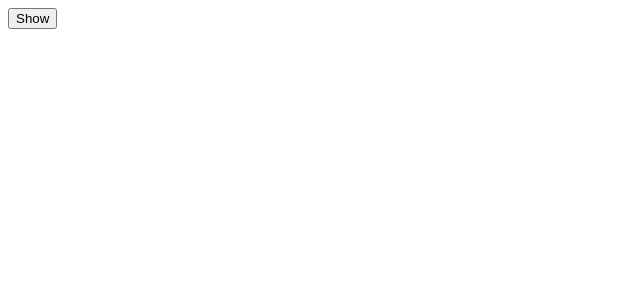
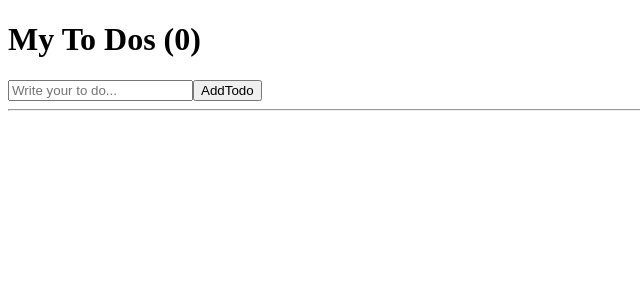
Before and after one commit to HakuNote/movieLibrary, a React (Vite) app: page / in a window 1280 px wide. Shown: the top 300 px of the page, without its empty margins (0-640 px from the left). Built offline with nearby package versions, Linux system fonts and the light colour scheme.

Commit message:
todo App

```diff
--- a/src/App.jsx
+++ b/src/App.jsx
@@ -2,30 +2,44 @@
 import Button from './Button'
 import styles from './App.module.css'
 
-const Hello = () => {
-  const byFn = () => {
-    console.log("bye :(")
+function App() {
+
+  const [toDo, setToDo] = useState("")
+  const [toDos, setToDos] = useState([])
+
+  const onChange = (event) => {
+    setToDo(event.target.value)
   }
-  const hiFn = () => {
-    console.log("created :)")
-    return byFn
+  const onSubmit = (event) => {
+    event.preventDefault()
+    if (toDo === "") {
+      return
+    }
+    setToDo("")
+    setToDos(currentArray => [...currentArray, toDo])
   }
-  useEffect(hiFn, [])
-
-  return <h3>Hello</h3>
-}
-
-function App() {
-  const [showing, setShowing] = useState(false)
-  const onClick = () => setShowing((prev) => !prev)
-
-
-
+  console.log(toDo)
 
   return (
     <div>
-      {showing ? <Hello /> : null}
-      <button onClick={onClick}>{showing ? "Hide" : "Show"}</button>
+      <h1>My To Dos ({toDos.length})</h1>
+      <form onSubmit={onSubmit}>
+        <input
+          onChange={onChange}
+          value={toDo}
+          type="text"
+          placeholder='Write your to do...'
+        />
+        <button>AddTodo</button>
+      </form>
+      <hr />
+      <ul>
+        {
+          toDos.map((item, index) => {
+            <li key={index}>{item}</li>
+          })
+        }
+      </ul>
     </div>
   )
 }
--- a/src/main.jsx
+++ b/src/main.jsx
@@ -3,7 +3,7 @@
 import App from './App'
 
 ReactDOM.createRoot(document.getElementById('root')).render(
-  <React.StrictMode>
+  <>
     <App />
-  </React.StrictMode>,
+  </>,
 )
```
